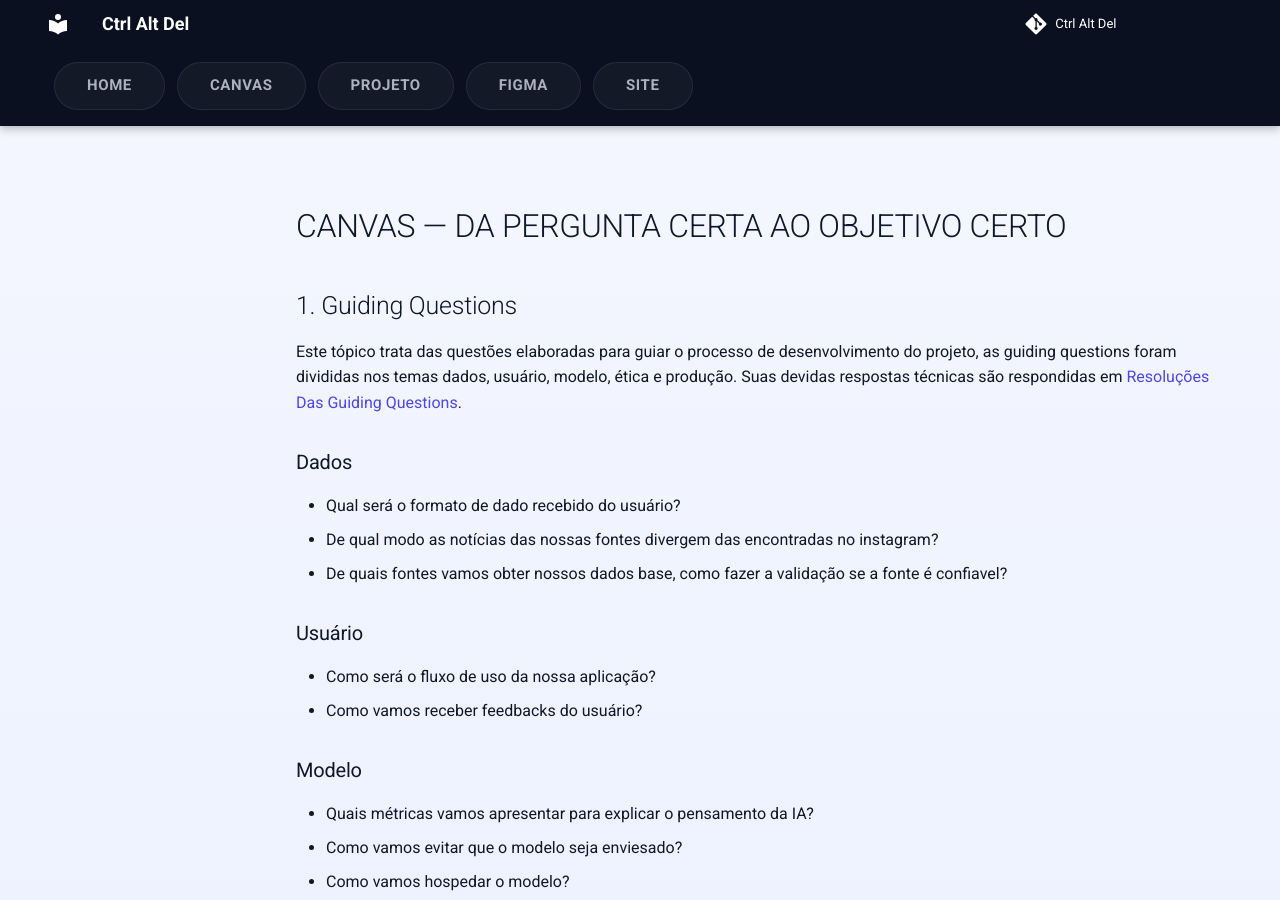
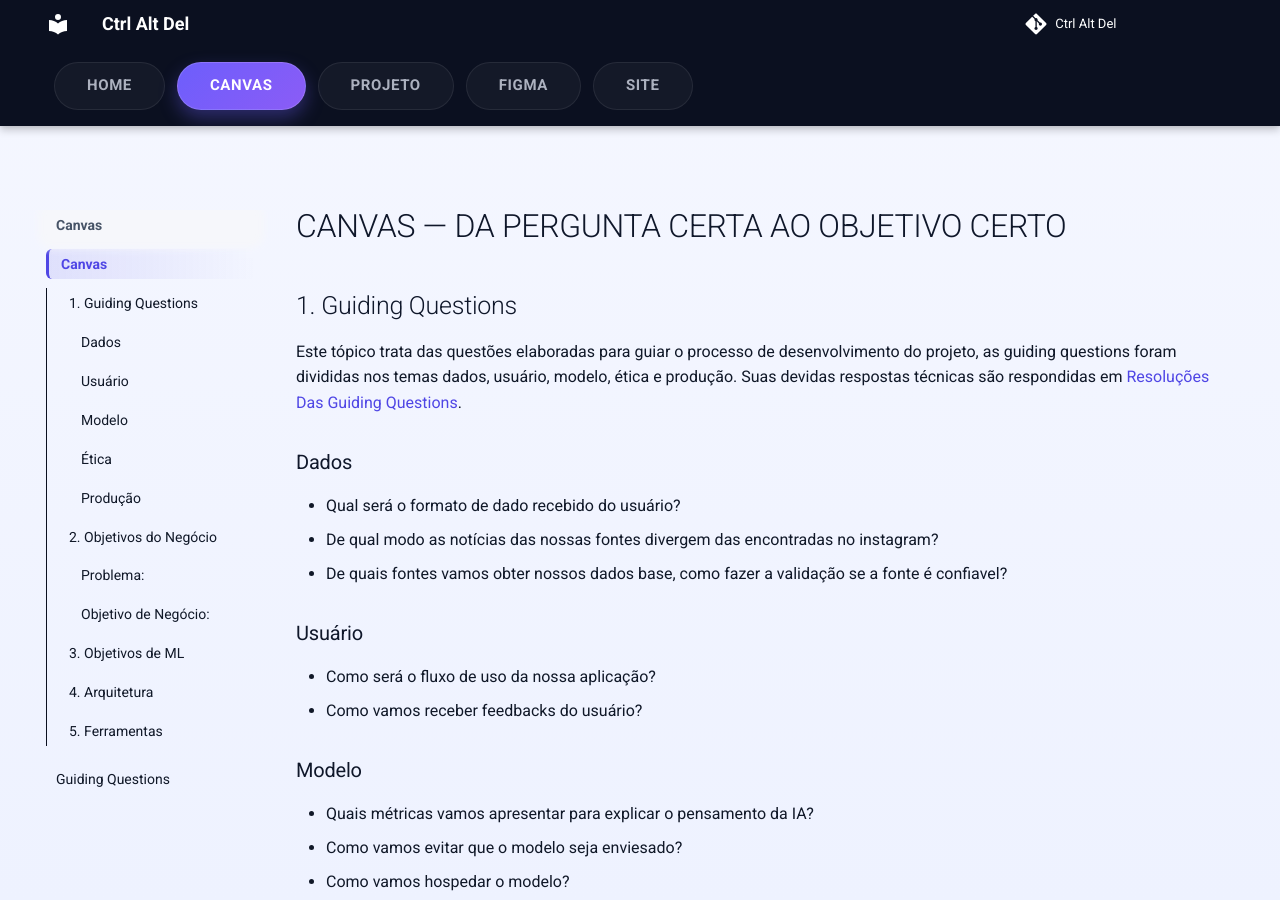
Before and after one commit to unb-Sistemas-de-Machine-learning/challenge_1_ctrl_alt_del, an MkDocs documentation site: the page built from docs/Canvas/Canvas.md, in a window 1280 px wide and 900 px high. Built offline with MkDocs 1.6.1 and Material for MkDocs 9.7.7, drawn with Linux system fonts in a browser that asks for light colours; comment, search, counter and statistics services are not loaded.

Commit message:
bugfix: Corrigindo erro de Url do github pages.

```diff
--- a/mkdocs.yml
+++ b/mkdocs.yml
@@ -1,7 +1,7 @@
 repo_name: Ctrl Alt Del
 repo_url: https://github.com/unb-Sistemas-de-Machine-learning/challenge_1_ctrl_alt_del
 site_name: Ctrl Alt Del
-site_url: https://github.com/unb-Sistemas-de-Machine-learning/challenge_1_ctrl_alt_del
+site_url: https://unb-sistemas-de-machine-learning.github.io/challenge_1_ctrl_alt_del
 
 docs_dir: docs
 theme:
@@ -35,7 +35,7 @@
       - Dados: home/dados.md
       - Participantes: equipe.md
   - Canvas:
-      - Canvas: Canvas/canvas.md
+      - Canvas: Canvas/Canvas.md
       - Guiding Questions: Canvas/guiding-questions.md
   - Projeto:
       - Modelo: projeto/modelo.md
@@ -54,8 +54,6 @@
       - Figma: figma.md
   - Site:
       - TaCertoBrasil: site.md
-
-
 plugins:
   - git-revision-date-localized:
       type: date
```
